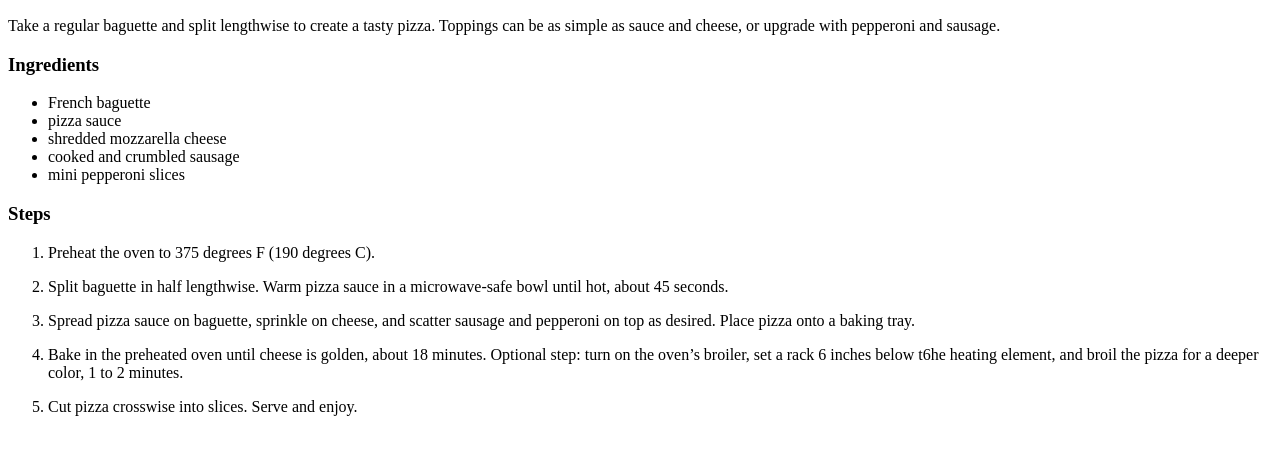
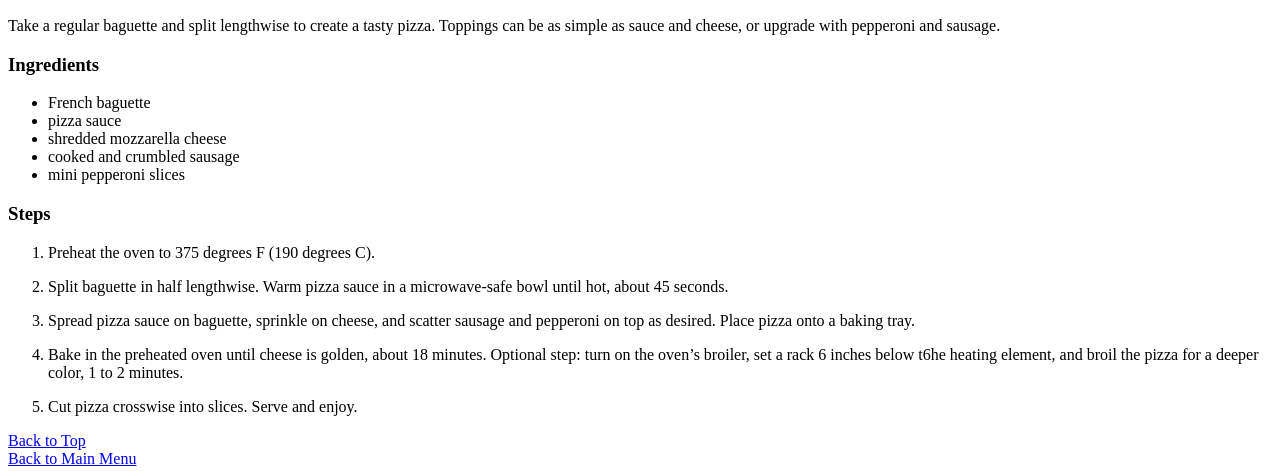
Before and after one commit to Castronela/odin-recipes, a plain HTML site: page recipes/baguettepizza.html in a window 1280 px wide. Shown: the part 383-859 px from the top of the page. Before the commit the page ends 815 px from the top, so only its background shows below. Drawn offline with Linux system fonts and the light colour scheme.

Commit message:
Add links to top of page and main page

```diff
--- a/recipes/baguettepizza.html
+++ b/recipes/baguettepizza.html
@@ -25,5 +25,7 @@
         <li><p>Bake in the preheated oven until cheese is golden, about 18 minutes. Optional step: turn on the oven’s broiler, set a rack 6 inches below t6he heating element, and broil the pizza for a deeper color, 1 to 2 minutes.</p></li>
         <li><p>Cut pizza crosswise into slices. Serve and enjoy.</p></li>
     </ol>
+    <a href="#">Back to Top</a><br>
+    <a href="../index.html">Back to Main Menu</a>
 </body>
 </html>
```
Also changed, not shown: recipes/chickenpotpie.html (+3 -1 lines), recipes/reubensandwich.html (+2 -0 lines).
